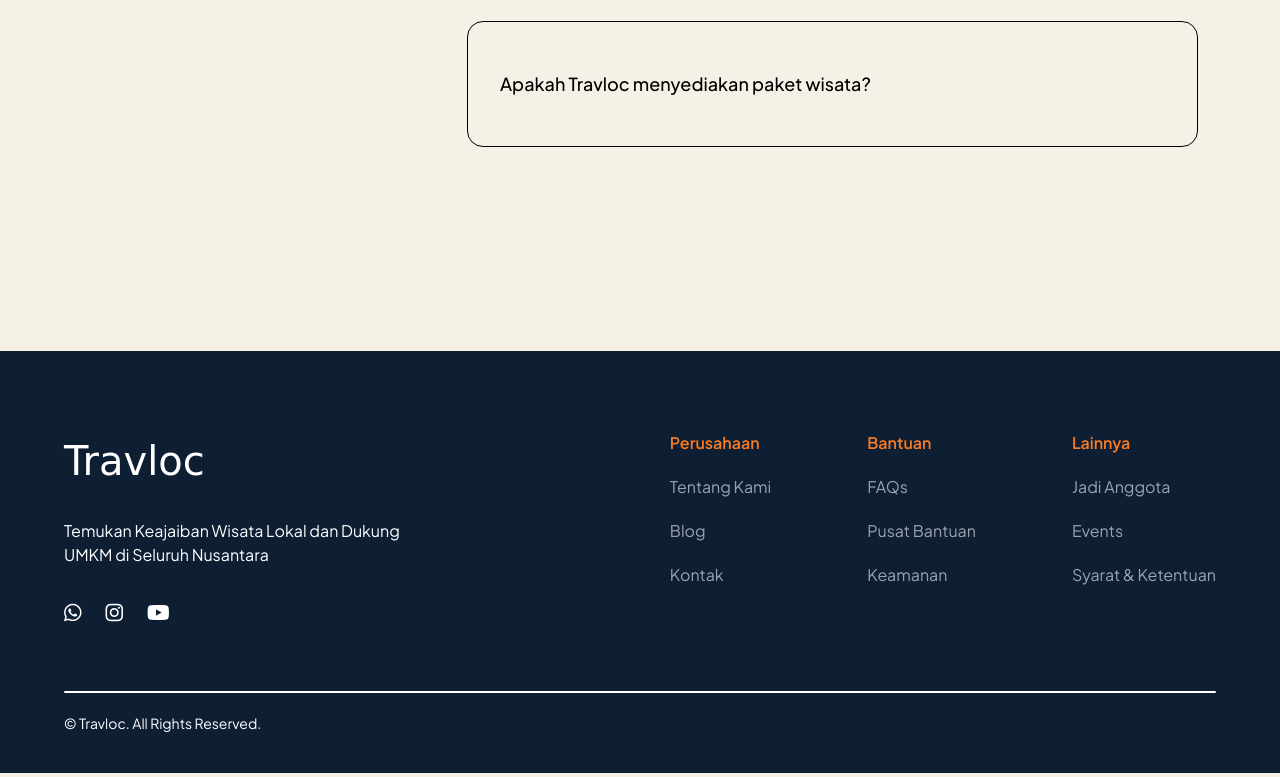
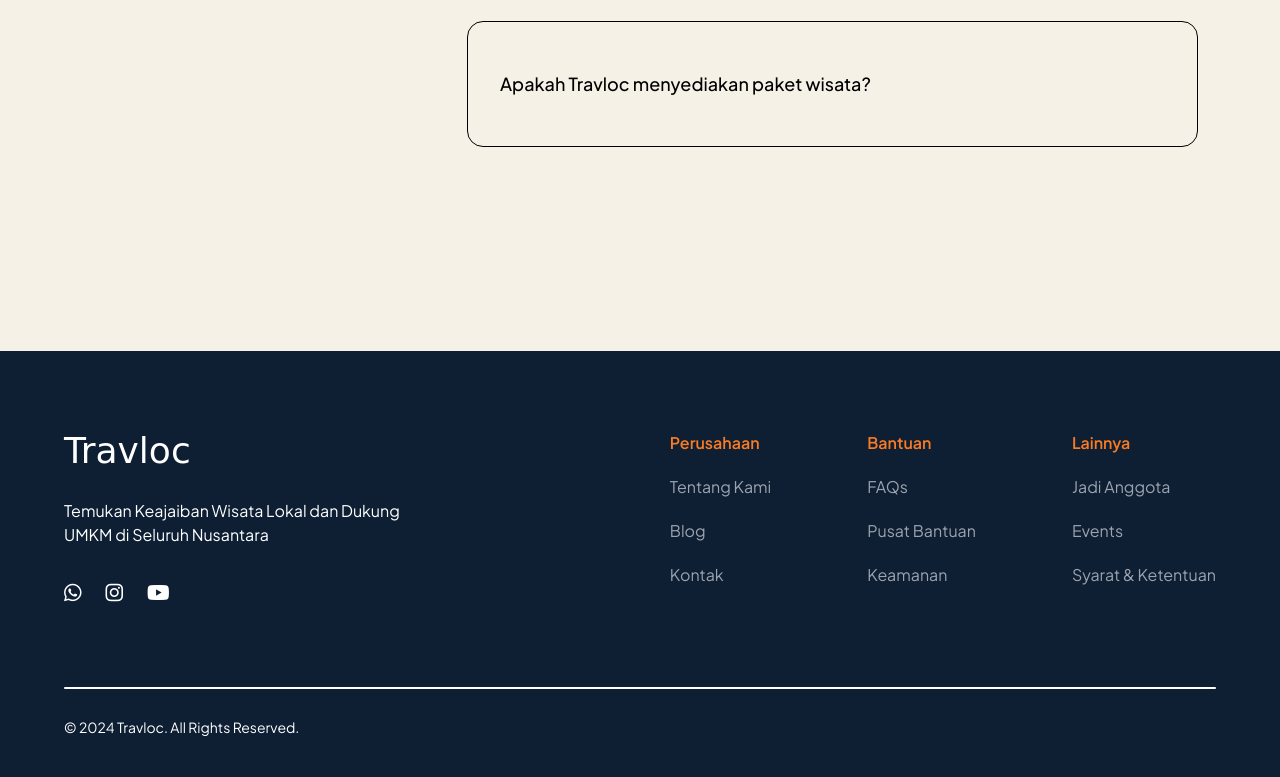
Before and after one commit to aimlana/Capstone-Travloc, a website built with webpack: page src/templates/index.html in a window 1280 px wide. Shown: the part 4346-5123 px from the top of the page. Built offline with nearby package versions, Linux system fonts and the light colour scheme; files whose address does not match are found by name; a web font is replaced by a local one.

Commit message:
refactor: :sparkles: replace footer section with app-footer component in index.html

```diff
--- a/src/templates/index.html
+++ b/src/templates/index.html
@@ -192,43 +192,7 @@
       </div>
     </section>
 
-    <footer class="bg-maastrichtBlue px-16 pb-10 pt-20 relative bottom-0 left-0">
-      <div class="flex justify-between">
-        <div class="">
-        <h5 class="text-4.5xl text-white font-grandHotel">Travloc</h5>
-        <p class="text-white mt-7">Temukan Keajaiban Wisata Lokal dan Dukung <br>UMKM di Seluruh Nusantara</p>
-        <div class="social-media flex gap-6 mt-8">
-          <a href="#"><i class="fa-brands fa-whatsapp text-white text-xl"></i></a>
-          <a href="#"><i class="fa-brands fa-instagram text-white text-xl"></i></a>
-          <a href="#"><i class="fa-brands fa-youtube text-white text-xl"></i></a>
-        </div>
-      </div>
-      <div class="flex gap-24">
-        <div class="flex flex-col gap-5 items-start">
-          <h5 class="text-princetonOrange font-semibold">Perusahaan</h5>
-          <a href="#" class="text-gray-400">Tentang Kami</a>
-          <a href="#" class="text-gray-400">Blog</a>
-          <a href="#" class="text-gray-400">Kontak</a>
-        </div>
-        <div class="flex flex-col gap-5 items-start">
-          <h5 class="text-princetonOrange font-semibold">Bantuan</h5>
-          <a href="#" class="text-gray-400">FAQs</a>
-          <a href="#" class="text-gray-400">Pusat Bantuan</a>
-          <a href="#" class="text-gray-400">Keamanan</a>
-        </div>
-        <div class="flex flex-col gap-5 items-start">
-          <h5 class="text-princetonOrange font-semibold">Lainnya</h5>
-          <a href="#" class="text-gray-400">Jadi Anggota</a>
-          <a href="#" class="text-gray-400">Events</a>
-          <a href="#" class="text-gray-400">Syarat & Ketentuan</a>
-        </div>
-      </div>
-      </div>
-      <div class="w-full h-0.5 bg-white mt-16 rounded-full"></div>
-      <div class="copyright">
-        <p class="text-white text-sm mt-5">&copy; <span id="year"></span> Travloc. All Rights Reserved.</p>
-      </div>
-    </footer>
+    <app-footer></app-footer>
 
 
     <!-- Script -->
```
